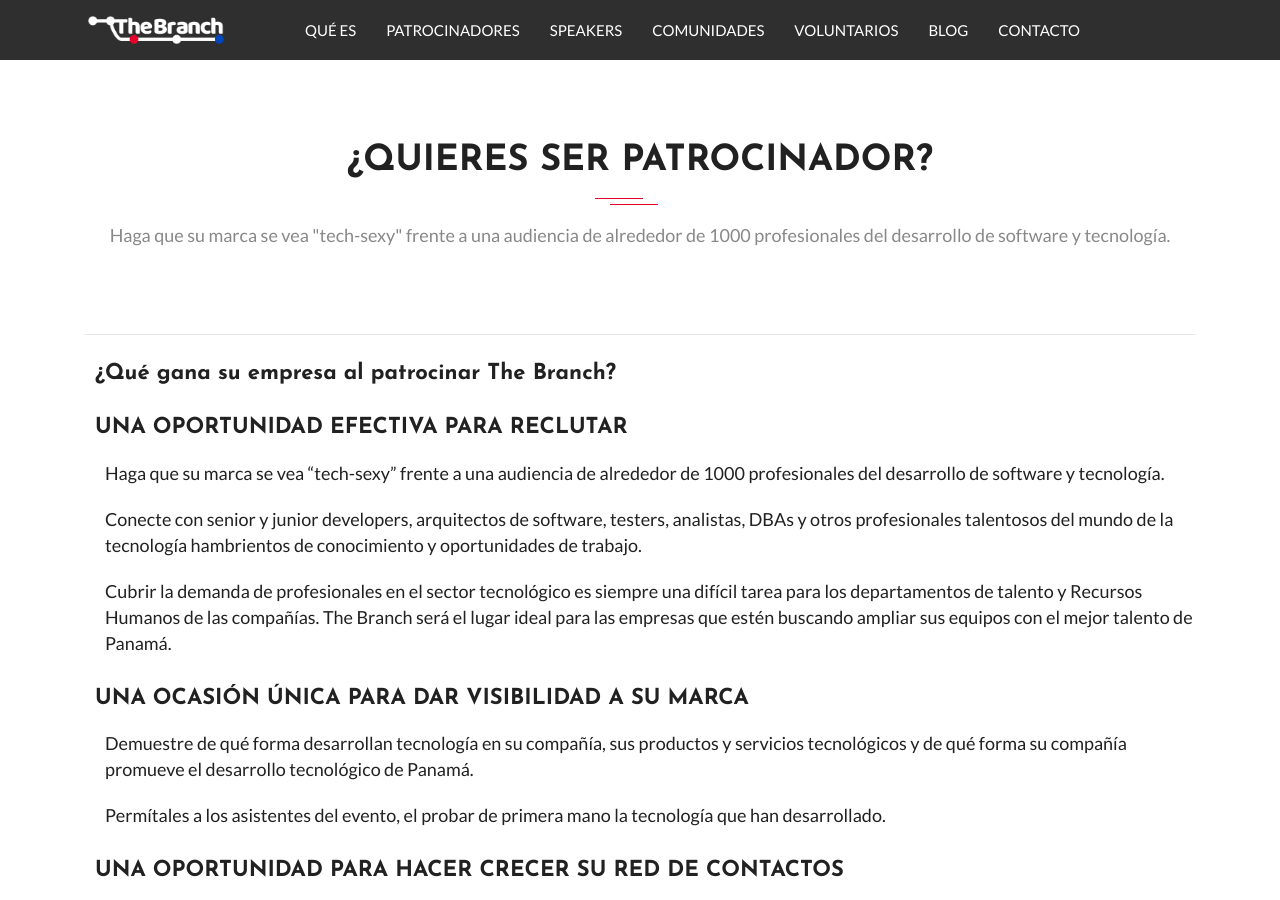
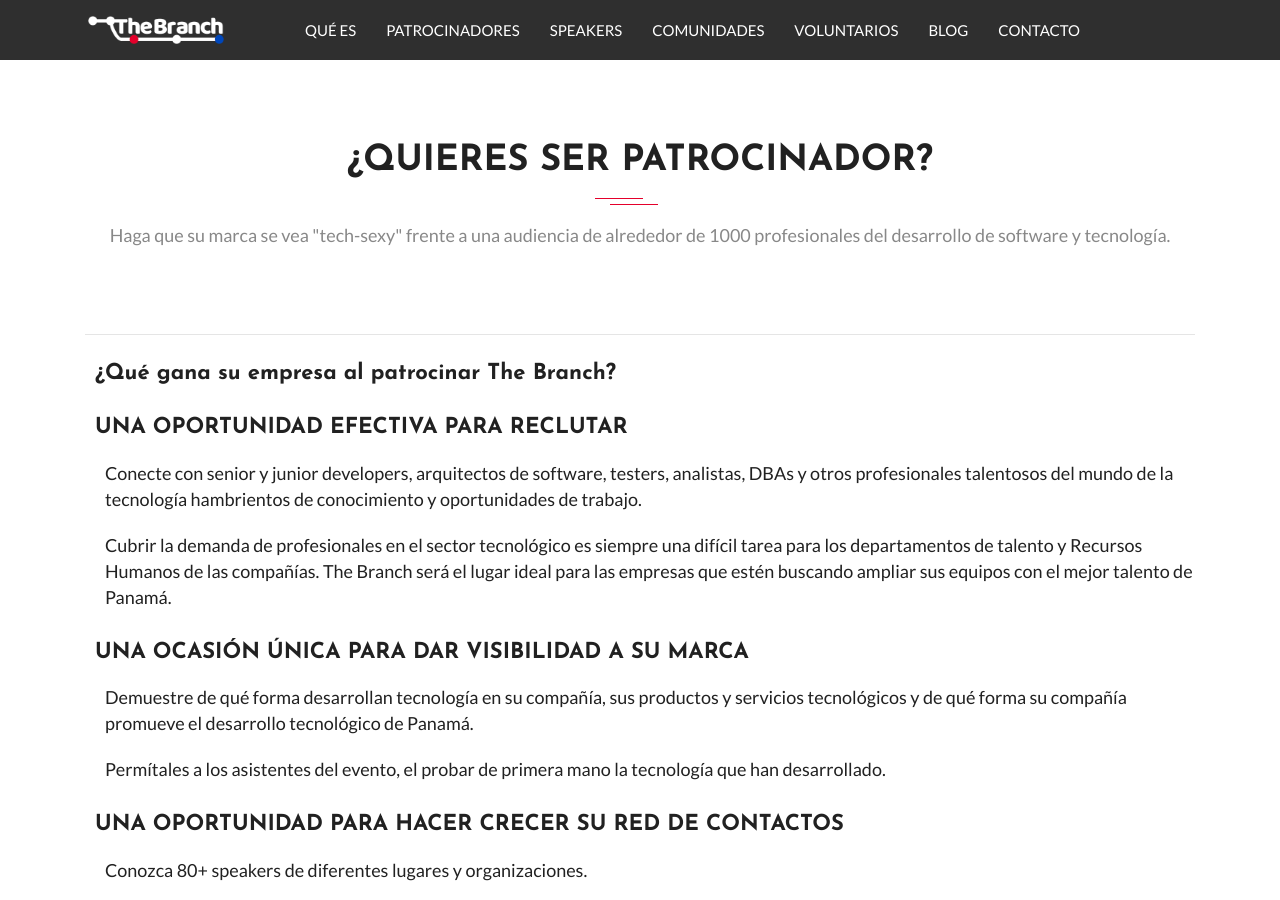
Before and after one commit to marvlm/thebranchconf, a Jekyll site: the page built from _pages/patrocinadores.md, in a window 1280 px wide and 900 px high. Built offline with Jekyll 4.4.1, drawn with Linux system fonts in a browser that asks for light colours; nearby versions of some CDN libraries; some web fonts are replaced; comment, search, counter and statistics services are not loaded.

Commit message:
Removed first paragraph as it was duplicated

```diff
--- a/_pages/patrocinadores.md
+++ b/_pages/patrocinadores.md
@@ -10,8 +10,6 @@
 #### ¿Qué gana su empresa al patrocinar The Branch?
 
 #### UNA OPORTUNIDAD EFECTIVA PARA RECLUTAR
-
-Haga que su marca se vea "tech-sexy" frente a una audiencia de alrededor de 1000 profesionales del desarrollo de software y tecnología.
 
 Conecte con senior y junior developers, arquitectos de software, testers, analistas, DBAs y otros profesionales talentosos del mundo de la tecnología hambrientos de conocimiento y oportunidades de trabajo.
 
```
